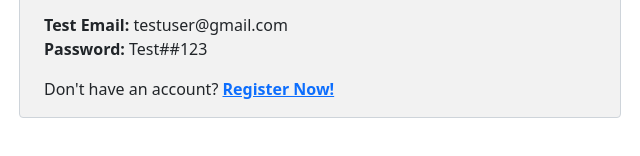
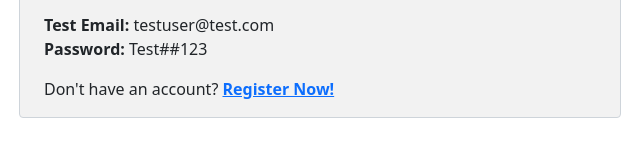
Before and after one commit to shubhamv387/CompleteExpenseTracker-MONGODB, a website: page public/login/login.html in a window 1280 px wide. Shown: the part 364-520 px from the top of the page, 320-960 px from the left. Drawn offline with nearby package versions, Linux system fonts and the light colour scheme.

Commit message:
correct test user login details

```diff
--- a/public/login/login.html
+++ b/public/login/login.html
@@ -58,7 +58,7 @@
           <input type="submit" value="LOG IN" class="btn btn-success mt-3" />
         </form>
         <div class="my-3">
-          <p class="mb-0"><strong>Test Email:</strong> testuser@gmail.com</p>
+          <p class="mb-0"><strong>Test Email:</strong> testuser@test.com</p>
           <p class="mb-0"><strong>Password:</strong> Test##123</p>
         </div>
         <p class="mt-2 mb-0">
```
